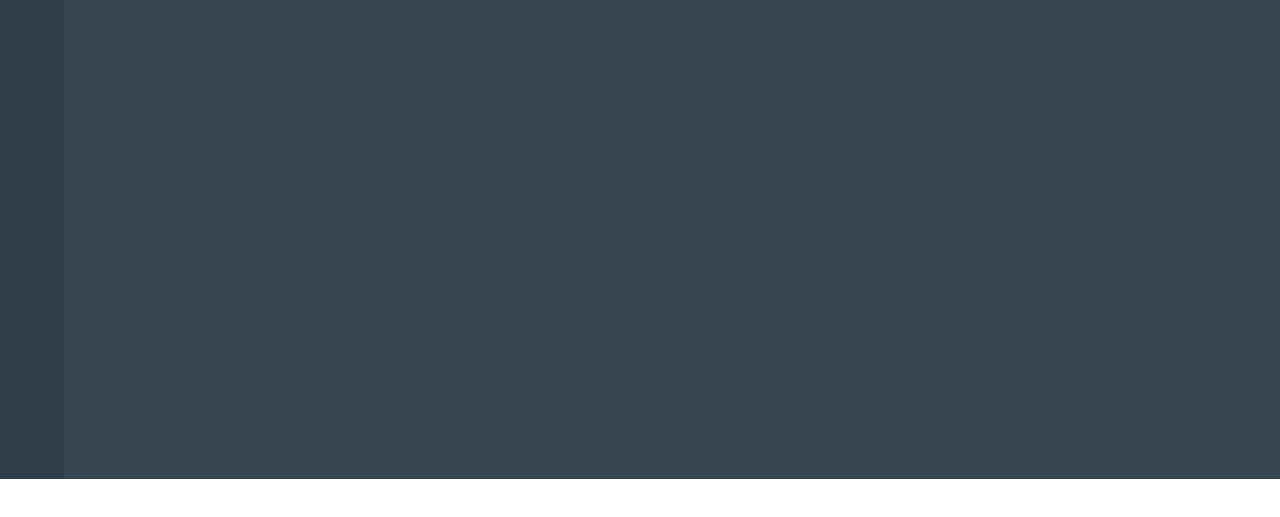
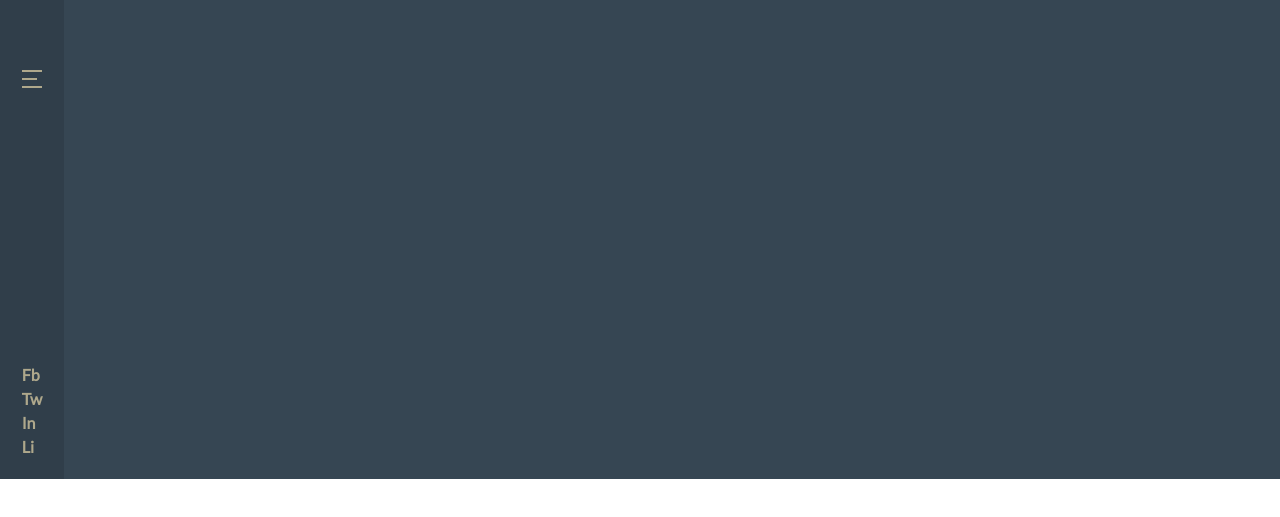
Before and after one commit to wpratt353/William-Howler, a Gatsby site: page / in a window 1280 px wide. Shown: the part 321-838 px from the top of the page. Built offline with nearby package versions, Linux system fonts and the light colour scheme; Gatsby itself is replaced by a stand-in of ours.

Commit message:
NAV CHANGE

```diff
--- a/package.json
+++ b/package.json
@@ -7,6 +7,7 @@
   "dependencies": {
     "bootstrap": "^4.5.0",
     "gatsby": "^2.23.12",
+    "gatsby-background-image": "^1.1.1",
     "gatsby-image": "^2.4.9",
     "gatsby-plugin-google-fonts": "^1.0.1",
     "gatsby-plugin-layout": "^1.3.9",
@@ -23,7 +24,9 @@
     "react-bootstrap": "^1.0.1",
     "react-dom": "^16.12.0",
     "react-helmet": "^6.1.0",
+    "react-slick": "^0.26.1",
     "react-visibility-sensor": "^5.1.1",
+    "slick-carousel": "^1.8.1",
     "styled-components": "^5.1.1"
   },
   "devDependencies": {
--- a/src/components/Header/Header.js
+++ b/src/components/Header/Header.js
@@ -1,4 +1,4 @@
-import React, { useState } from "react"
+import React, { useState } from 'react'
 
 import Nav from '../Nav'
 import Logo from './Logo'
--- a/src/components/Header/Logo/style.js
+++ b/src/components/Header/Logo/style.js
@@ -31,6 +31,7 @@ export const LogoWrap = styled.div`
       left: 0.6rem;
       letter-spacing: -3px;
       transition: opacity 0.4s;
+      color: ${(props) => props.theme.colors.tan};
 
       span {
         position: fixed;
--- a/src/components/Nav/Nav.js
+++ b/src/components/Nav/Nav.js
@@ -1,9 +1,60 @@
 import React from 'react'
 
-import { NavWrap } from './style'
+import { NavWrap, NavFlex, MenuButton } from './style'
 
-const Nav = () => {
-    return <NavWrap>G</NavWrap>
+class Nav extends React.Component {
+  componentDidMount() {
+    var scrollpos = window.scrollY
+    var nav = document.querySelector('.nav')
+
+    function add_class_on_scroll() {
+      nav.classList.add('nav-back-to-top')
+    }
+    function remove_class_on_scroll() {
+      nav.classList.remove('nav-back-to-top')
+    }
+
+    window.addEventListener('scroll', function () {
+      scrollpos = window.scrollY
+
+      if (scrollpos > 500) {
+        add_class_on_scroll()
+      } else {
+        remove_class_on_scroll()
+      }
+    })
+  }
+
+  render() {
+    return (
+      <NavWrap>
+        <NavFlex>
+          <MenuButton href="#">
+            <span></span>
+            <span></span>
+            <span></span>
+          </MenuButton>
+          <nav className="nav">
+            <div>
+              Back to top<span>-></span>
+            </div>
+            <div>
+              <a href="#">Fb</a>
+              <a href="#">Tw</a>
+              <a href="#">In</a>
+              <a href="#">Li</a>
+            </div>
+          </nav>
+        </NavFlex>
+      </NavWrap>
+    )
+  }
 }
 
+/* const Nav = () => {
+  return (
+
+  )
+} */
+
 export default Nav
--- a/src/components/Nav/style.js
+++ b/src/components/Nav/style.js
@@ -9,3 +9,86 @@ export const NavWrap = styled.div`
   z-index: 998;
   background-color: rgba(0, 0, 0, 0.1);
 `
+
+export const NavFlex = styled.div`
+  display: flex;
+  -webkit-box-pack: justify;
+  width: 100%;
+  height: 100%;
+  -webkit-box-orient: vertical;
+  -webkit-box-direction: normal;
+  flex-direction: column;
+  position: relative;
+  align-items: center;
+  justify-content: center;
+
+  nav {
+    display: flex;
+    position: absolute;
+    bottom: 0;
+    flex-direction: column;
+    padding-bottom: 1.25rem;
+    text-align: center;
+    align-items: center;
+
+    a {
+      display: flex;
+      color: ${(props) => props.theme.colors.tan};
+      font-weight: 600;
+    }
+    div:first-of-type {
+      opacity: 0;
+      -webkit-transform: rotate(270deg) translate(0, 0%);
+      transform: rotate(270deg) translate(0, 0%);
+      -webkit-transform-origin: top left;
+      transform-origin: top left;
+      opacity: 0;
+      -webkit-transition: all 0.4s;
+      transition: all 0.4s;
+      pointer-events: none;
+      color: ${(props) => props.theme.colors.tan};
+      white-space: nowrap;
+      padding-top: 2rem;
+      position: absolute;
+      bottom: 0;
+    }
+  }
+  .nav-back-to-top {
+    div:first-of-type {
+      opacity: 1;
+      transition: opacity 0.4s;
+      cursor: default;
+    }
+    div:last-of-type {
+      opacity: 0;
+      transition: opacity 0.4s;
+    }
+  }
+`
+
+export const MenuButton = styled.a`
+  display: flex;
+  height: 1.125rem;
+  width: 1.25rem;
+  flex-direction: column;
+  justify-content: space-between;
+
+  :hover span {
+    width: 75%;
+  }
+  :hover span:nth-child(2) {
+    width: 100%;
+  }
+
+  span {
+    display: flex;
+    width: 100%;
+    background-color: ${(props) => props.theme.colors.tan};
+    -webkit-transition: all 0.4s;
+    transition: all 0.4s;
+    height: 2px;
+  }
+  span:nth-child(2) {
+    width: 75%;
+  }
+`
```
Also changed, not shown: 1 other file.
